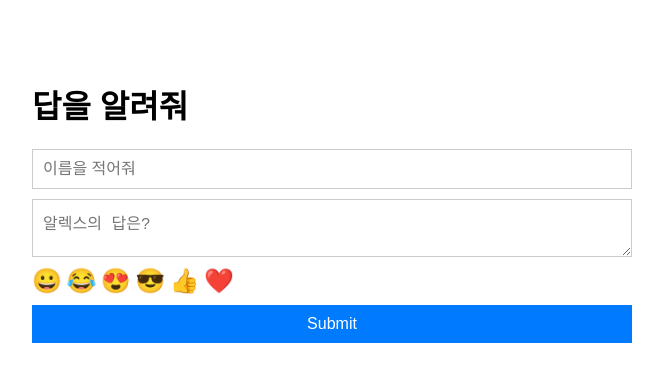
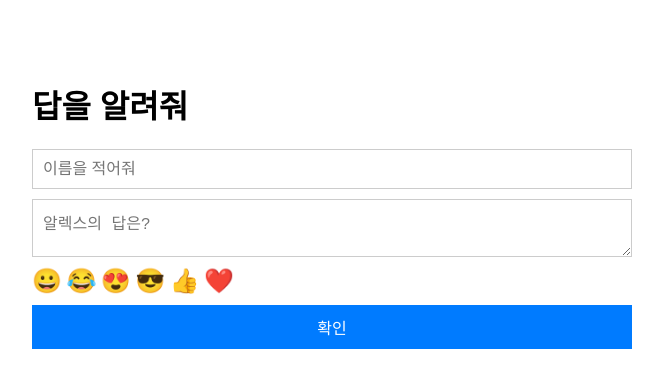
Before and after one commit to EVERGARVO/CommandSheets4, a plain HTML site: page index.html in a window 1280 px wide. Shown: the whole page, without its empty margins (308-971 px from the left). Drawn offline with Linux system fonts and the light colour scheme; no server answers.

Commit message:
Update index.html

```diff
--- a/index.html
+++ b/index.html
@@ -88,7 +88,7 @@
       <span class="emoji">👍</span>
       <span class="emoji">❤️</span>
     </div>
-    <button type="확인">Submit</button>
+    <button type="Submit">확인</button>
   </form>
   <div id="message"></div>
   <div id="comments"></div>
```
